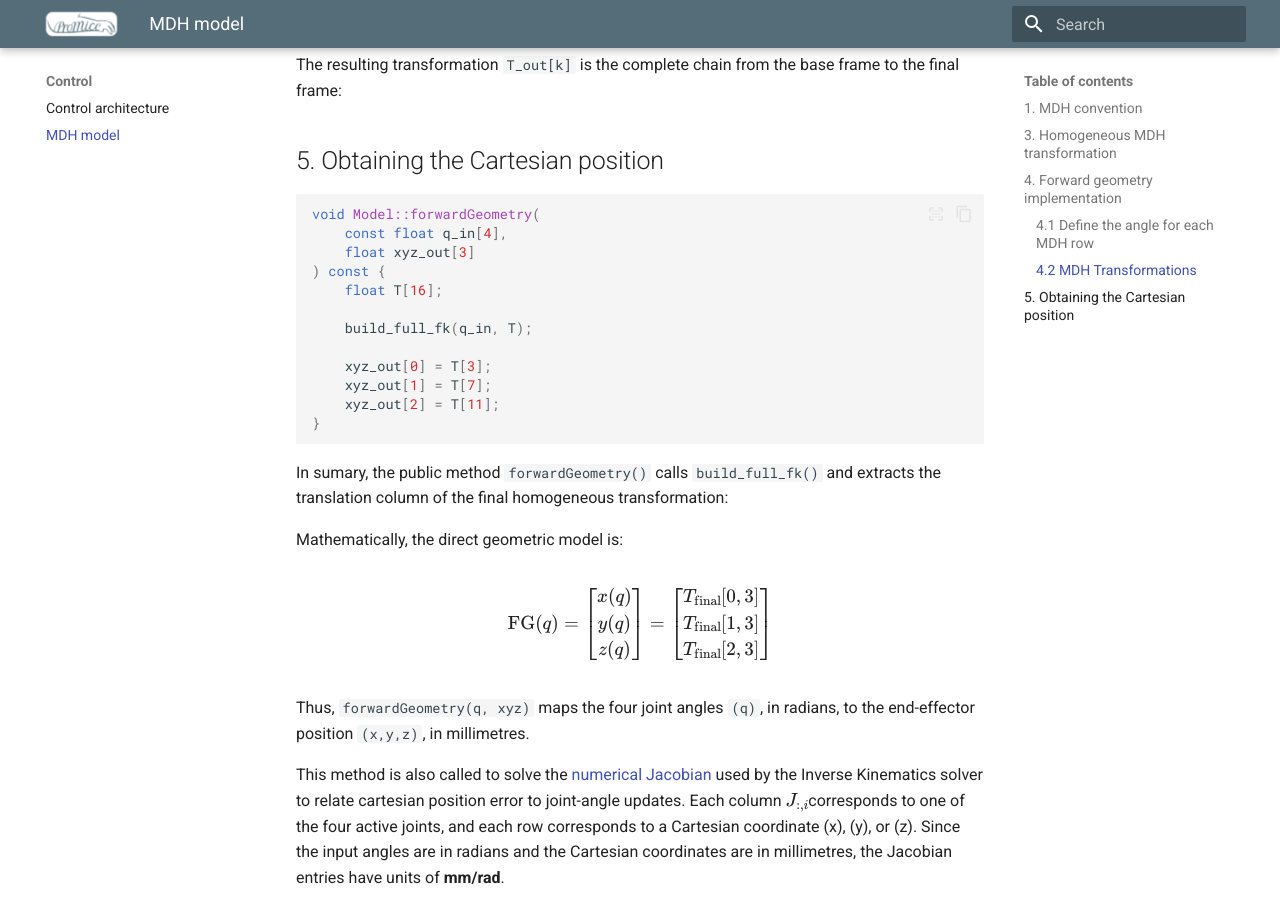
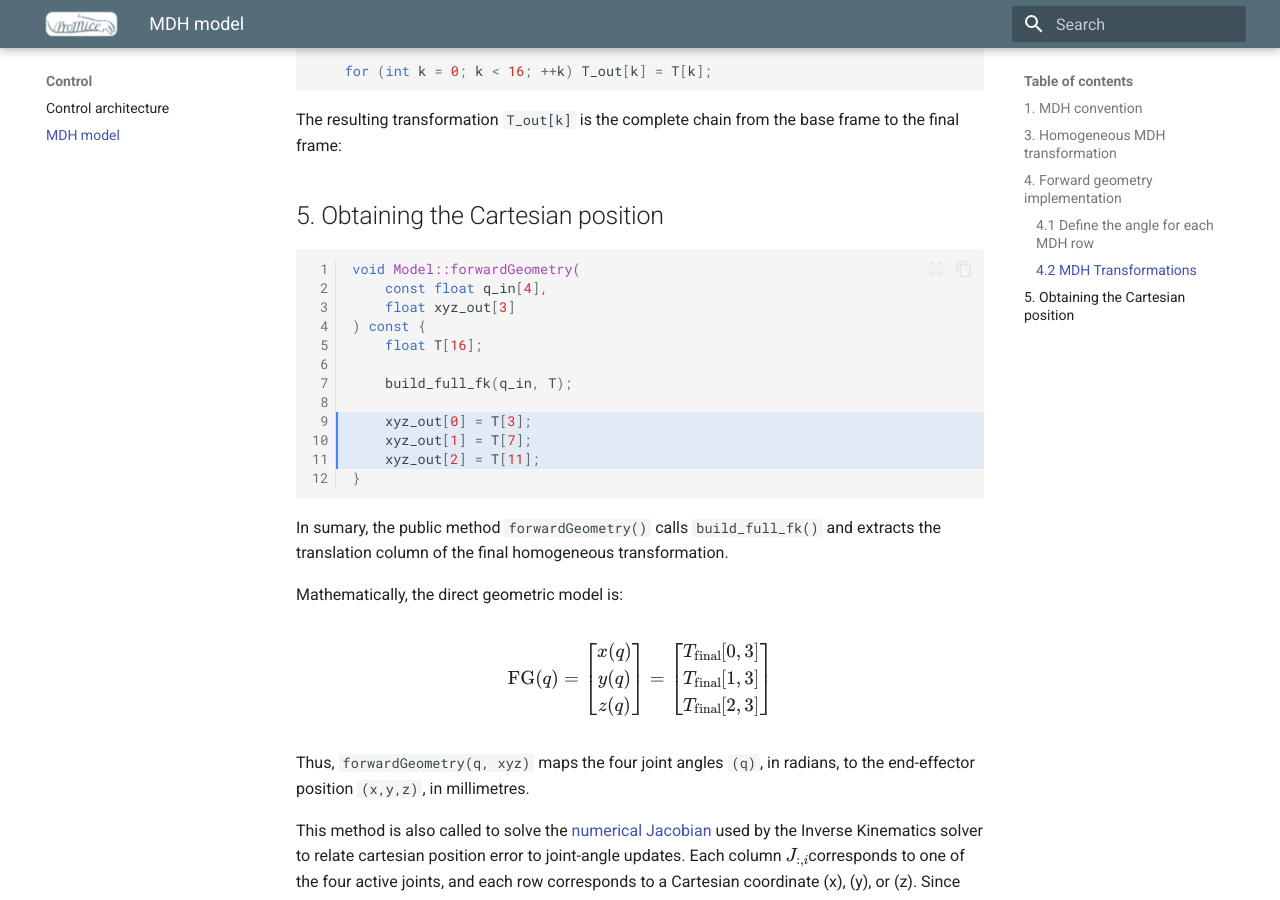
Before and after one commit to Juan-CarlosM/ProMice, an MkDocs documentation site: the page built from docs/modified_denavit_hartenberg.md, in a window 1280 px wide and 900 px high, scrolled down 4384 px. Built offline with MkDocs 1.6.1 and Material for MkDocs 9.7.7, drawn with Linux system fonts in a browser that asks for light colours; some of the changed text lies outside the part shown.

Commit message:
Enhance documentation for forwardGeometry method
Added code snippet for forwardGeometry implementation and updated formatting.

````diff
--- a/docs/modified_denavit_hartenberg.md
+++ b/docs/modified_denavit_hartenberg.md
@@ -64,11 +64,13 @@
 ## 4. Forward geometry  implementation
 
 The forward geometry method `forwardGeometry(q, xyz)` is illustrated by the flow chart:
-
+```cpp title="model.h — forwardGeometry()"
+void Model::forwardGeometry(const float q_in[4], float xyz_out[3]) const {}
+```
 ![FG flowchart](images/FG_flowchart.png){width=40% .center}
 
 
-The implementation follows three main steps.
+
 
 The MDH constants in `model.h` are stored in radians and millimetres:
 
@@ -152,7 +154,7 @@
 ## 5. Obtaining the Cartesian position
 
 
-``` cpp
+``` cpp linenums="1" hl_lines="9-11"
 void Model::forwardGeometry(
     const float q_in[4],
     float xyz_out[3]
@@ -167,7 +169,7 @@
 }
 ```
 In sumary, the public method `forwardGeometry()` calls `build_full_fk()` and
-extracts the translation column of the final homogeneous transformation:
+extracts the translation column of the final homogeneous transformation.
 
 Mathematically, the direct geometric model is:
 
````
